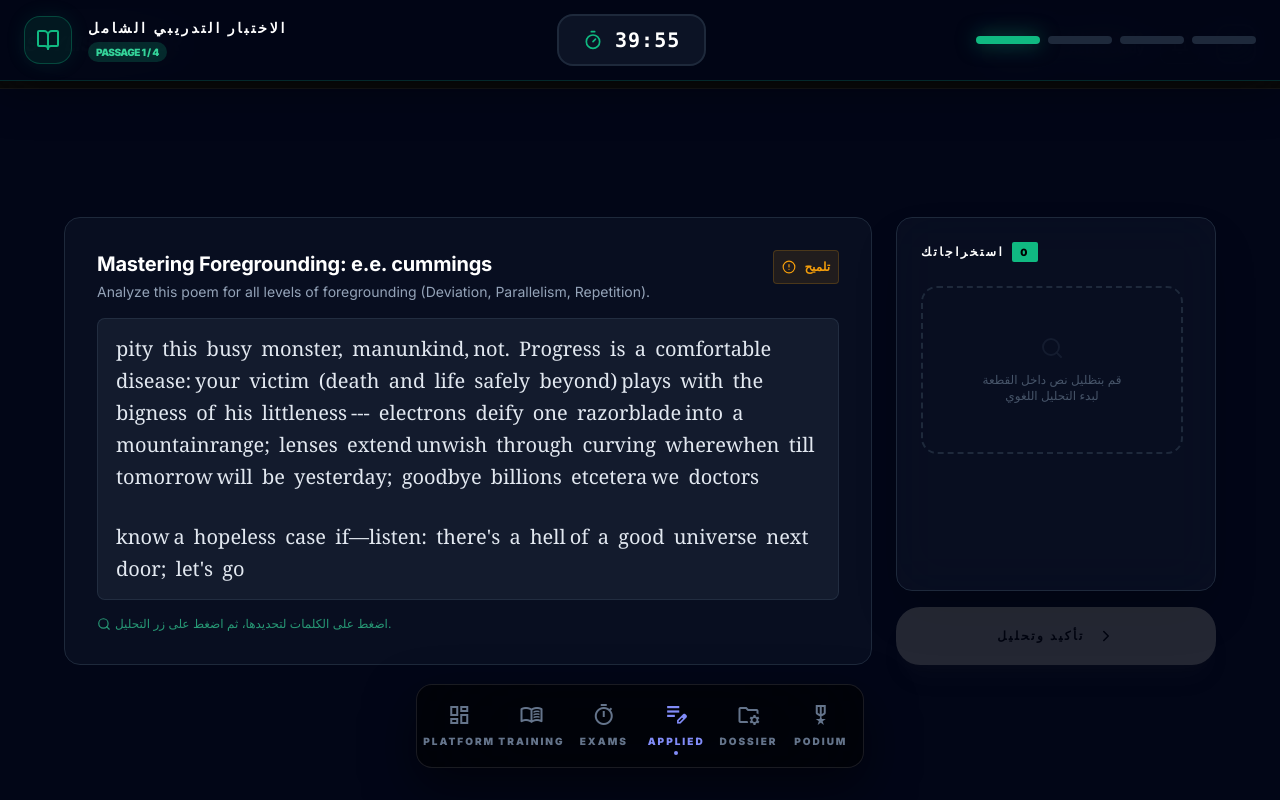
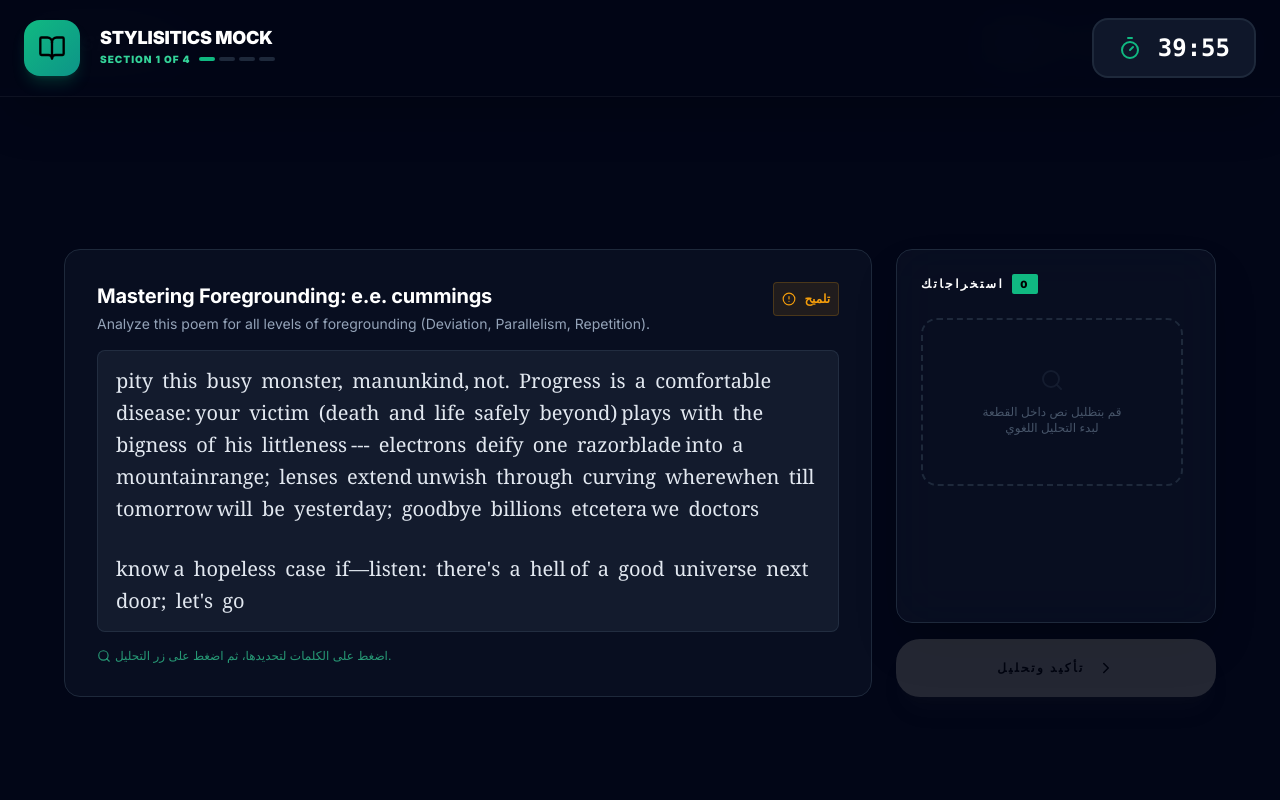
Before and after one commit to aposgda1-stack/SBR-Stylistics-platform, a Next.js app: page /mock-exam in a window 1280 px wide. Shown: the top 800 px of the page. Built offline with nearby package versions, Linux system fonts and the light colour scheme.

Commit message:
feat: redesign next button as creative floating card and fix navbar overlap

```diff
--- a/app/mock-exam/page.js
+++ b/app/mock-exam/page.js
@@ -2,28 +2,32 @@
 import { useState, useEffect } from 'react';
 import { motion, AnimatePresence } from 'framer-motion';
 import InteractivePassage from '@/components/InteractivePassage';
-import { ChevronRight, Award, BookOpen, RefreshCw, Star, Trophy, ArrowRight, Timer } from 'lucide-react';
+import { ChevronRight, Award, BookOpen, RefreshCw, Star, Trophy, ArrowRight, Timer, Zap, Sparkles } from 'lucide-react';
 import Link from 'next/link';
 
 export default function MockExamPage() {
   const [examData, setExamData] = useState([]);
   const [currentIndex, setCurrentIndex] = useState(0);
   const [isFinished, setIsFinished] = useState(false);
-  const [examResults, setExamResults] = useState([]); // <--- هاد السطر كان محذوف بالخطأ
-  const [totalScore, setTotalScore] = useState(0);    // <--- وهذا أيضاً
+  const [examResults, setExamResults] = useState([]);
+  const [totalScore, setTotalScore] = useState(0);
   const [timeLeft, setTimeLeft] = useState(2400); // 40 minutes
 
   useEffect(() => {
+    // Force hide global navbar if it exists
+    const globalNav = document.querySelector('nav');
+    if (globalNav) globalNav.style.display = 'none';
+
     fetch('/api/lecture?id=mock-exam')
       .then(res => res.json())
       .then(data => {
-        if (Array.isArray(data)) {
-          setExamData(data);
-        } else {
-          console.error("Data is not an array:", data);
-        }
+        if (Array.isArray(data)) setExamData(data);
       })
       .catch(err => console.error("Failed to load mock exam data"));
+
+    return () => {
+      if (globalNav) globalNav.style.display = 'block';
+    };
   }, []);
 
   useEffect(() => {
@@ -42,7 +46,10 @@ export default function MockExamPage() {
     const newResults = [...examResults];
     newResults[currentIndex] = { selections, result };
     setExamResults(newResults);
-    console.log("Passage complete recorded for index:", currentIndex);
+    // Smooth scroll to the bottom to see the new button
+    setTimeout(() => {
+      window.scrollTo({ top: document.body.scrollHeight, behavior: 'smooth' });
+    }, 500);
   };
 
   const handleNext = () => {
@@ -71,42 +78,32 @@ export default function MockExamPage() {
         <motion.div
           initial={{ opacity: 0, scale: 0.9 }}
           animate={{ opacity: 1, scale: 1 }}
-          className="max-w-4xl w-full bg-slate-900/50 border border-slate-800 rounded-[32px] p-8 md:p-12 text-center shadow-2xl backdrop-blur-xl"
+          className="max-w-4xl w-full bg-slate-900 border border-slate-700 rounded-[40px] p-12 text-center shadow-[0_0_100px_rgba(16,185,129,0.1)]"
         >
-          <div className="w-24 h-24 bg-emerald-500/20 rounded-full flex items-center justify-center mx-auto mb-6 border-2 border-emerald-500/30">
+          <div className="w-24 h-24 bg-emerald-500/20 rounded-full flex items-center justify-center mx-auto mb-8 border-2 border-emerald-500/30">
             <Trophy className="text-emerald-500" size={48} />
           </div>
-
-          <h1 className="text-4xl md:text-5xl font-black text-white mb-4">
-            {timeLeft <= 0 ? 'انتهى الوقت!' : 'أداء مذهل!'}
-          </h1>
-          <p className="text-slate-400 text-lg mb-8">
-            {timeLeft <= 0 ? 'لقد انتهى الوقت المخصص للاختبار، إليك نتيجتك بناءً على ما قمت بحله.' : 'لقد أتممت الاختبار التدريبي الشامل بنجاح.'}
-          </p>
+          <h1 className="text-5xl font-black text-white mb-4">انتهت الرحلة!</h1>
+          <p className="text-slate-400 text-lg mb-12">إليك تقرير أدائك في الاختبار التجريبي الشامل.</p>
 
           <div className="grid grid-cols-1 md:grid-cols-3 gap-6 mb-12">
-            <div className="bg-slate-800/50 p-6 rounded-2xl border border-slate-700">
-              <p className="text-[10px] uppercase font-black tracking-widest text-slate-500 mb-2">النتيجة النهائية</p>
-              <p className="text-4xl font-black text-emerald-400">{totalScore}%</p>
+            <div className="bg-slate-800/50 p-8 rounded-3xl border border-slate-700">
+              <p className="text-[10px] uppercase font-black tracking-widest text-emerald-500 mb-2">الدقة الإجمالية</p>
+              <p className="text-5xl font-black text-white">{totalScore}%</p>
             </div>
-            <div className="bg-slate-800/50 p-6 rounded-2xl border border-slate-700">
-              <p className="text-[10px] uppercase font-black tracking-widest text-slate-500 mb-2">القطع المكتملة</p>
-              <p className="text-4xl font-black text-white">{examResults.filter(r => r).length}</p>
+            <div className="bg-slate-800/50 p-8 rounded-3xl border border-slate-700">
+              <p className="text-[10px] uppercase font-black tracking-widest text-emerald-500 mb-2">القطع المكتملة</p>
+              <p className="text-5xl font-black text-white">{examResults.filter(r => r).length}</p>
             </div>
-            <div className="bg-slate-800/50 p-6 rounded-2xl border border-slate-700">
-              <p className="text-[10px] uppercase font-black tracking-widest text-slate-500 mb-2">المستوى</p>
-              <p className="text-2xl font-black text-amber-400">{totalScore > 80 ? 'EXPERT' : totalScore > 60 ? 'ADVANCED' : 'PRACTITIONER'}</p>
+            <div className="bg-slate-800/50 p-8 rounded-3xl border border-slate-700">
+              <p className="text-[10px] uppercase font-black tracking-widest text-emerald-500 mb-2">المستوى</p>
+              <p className="text-3xl font-black text-amber-400">{totalScore > 80 ? 'EXPERT' : 'ADVANCED'}</p>
             </div>
           </div>
 
-          <div className="flex flex-col md:flex-row gap-4 justify-center">
-            <Link href="/platform" className="px-8 py-4 bg-emerald-600 hover:bg-emerald-500 text-black font-black uppercase tracking-widest rounded-2xl transition-all flex items-center justify-center gap-2">
-              العودة للمنصة <ArrowRight size={18} />
+          <Link href="/platform" className="inline-flex px-12 py-5 bg-emerald-600 hover:bg-emerald-500 text-black font-black uppercase tracking-widest rounded-2xl transition-all items-center gap-3">
+            العودة للرئيسية <ArrowRight size={20} />
           </Link>
-            <button onClick={() => window.location.reload()} className="px-8 py-4 bg-slate-800 hover:bg-slate-700 text-white font-black uppercase tracking-widest rounded-2xl transition-all flex items-center justify-center gap-2 border border-slate-700">
-              إعادة الاختبار <RefreshCw size={18} />
-            </button>
-          </div>
         </motion.div>
       </div>
     );
@@ -115,48 +112,44 @@ export default function MockExamPage() {
   const currentPassage = examData[currentIndex];
 
   return (
-    <div className="min-h-screen bg-[#020617] text-slate-200">
-      {/* FORCE COVER GLOBAL NAVBAR */}
-      <div className="fixed top-0 left-0 right-0 z-[9999] bg-slate-950/95 backdrop-blur-xl border-b border-emerald-500/20 shadow-[0_0_50px_rgba(0,0,0,0.5)]">
-        <div className="max-w-7xl mx-auto px-6 py-4 flex items-center justify-between h-20">
-          <div className="flex items-center gap-4">
-            <div className="w-12 h-12 bg-emerald-500/10 rounded-2xl flex items-center justify-center border border-emerald-500/30 shadow-[0_0_20px_rgba(16,185,129,0.1)]">
-              <BookOpen className="text-emerald-500" size={24} />
+    <div className="min-h-screen bg-[#020617] text-slate-200 overflow-x-hidden">
+      {/* EXAM HEADER - TOP PRIORITY */}
+      <div className="fixed top-0 left-0 right-0 z-[9999] bg-[#020617]/95 backdrop-blur-xl border-b border-white/5 shadow-2xl">
+        <div className="max-w-7xl mx-auto px-6 h-24 flex items-center justify-between">
+          <div className="flex items-center gap-5">
+            <div className="w-14 h-14 bg-gradient-to-br from-emerald-500 to-teal-600 rounded-2xl flex items-center justify-center shadow-lg shadow-emerald-500/20">
+              <BookOpen className="text-black" size={28} />
             </div>
             <div>
-              <h2 className="text-sm font-black text-white uppercase tracking-[0.2em]">الاختبار التدريبي الشامل</h2>
-              <div className="flex items-center gap-2 mt-1">
-                <span className="text-[10px] bg-emerald-500/20 text-emerald-400 px-2 py-0.5 rounded-full font-black tracking-tighter uppercase">Passage {currentIndex + 1} / {examData.length}</span>
+              <h2 className="text-lg font-black text-white leading-none mb-1">STYLISITICS MOCK</h2>
+              <div className="flex items-center gap-2">
+                <span className="text-[10px] font-black uppercase tracking-widest text-emerald-400">Section {currentIndex + 1} of {examData.length}</span>
+                <div className="flex gap-1">
+                  {examData.map((_, i) => (
+                    <div key={i} className={`h-1 w-4 rounded-full ${i === currentIndex ? 'bg-emerald-500' : i < currentIndex ? 'bg-emerald-900' : 'bg-slate-800'}`} />
+                  ))}
+                </div>
               </div>
             </div>
           </div>
 
-          <div className={`flex items-center gap-3 px-6 py-2.5 rounded-2xl border-2 transition-all duration-500 ${timeLeft < 300 ? 'bg-rose-500/20 border-rose-500 shadow-[0_0_30px_rgba(244,63,94,0.2)]' : 'bg-slate-900/80 border-slate-800'}`}>
-             <Timer className={`${timeLeft < 300 ? 'text-rose-400 animate-pulse' : 'text-emerald-500'}`} size={20} />
-             <span className={`text-xl font-black font-mono tracking-wider ${timeLeft < 300 ? 'text-rose-400' : 'text-white'}`}>
+          <div className={`flex items-center gap-4 px-6 py-3 rounded-2xl border-2 transition-all duration-700 ${timeLeft < 300 ? 'bg-rose-500/20 border-rose-500 shadow-[0_0_40px_rgba(244,63,94,0.3)]' : 'bg-slate-900 border-slate-800'}`}>
+             <Timer className={timeLeft < 300 ? 'text-rose-500 animate-pulse' : 'text-emerald-500'} size={24} />
+             <span className={`text-2xl font-black font-mono ${timeLeft < 300 ? 'text-rose-500' : 'text-white'}`}>
                 {formatTime(timeLeft)}
              </span>
-          </div>
-
-          <div className="hidden lg:flex items-center gap-2">
-            {examData.map((_, i) => (
-              <div
-                key={i}
-                className={`h-2 w-16 rounded-full transition-all duration-700 ${i === currentIndex ? 'bg-emerald-500 shadow-[0_0_20px_rgba(16,185,129,0.5)]' : i < currentIndex ? 'bg-emerald-800/50' : 'bg-slate-800'}`}
-              />
-            ))}
           </div>
         </div>
       </div>
 
-      <main className="pt-32 pb-40 px-4 md:px-8 relative z-10">
+      <main className="pt-40 pb-60 px-4 md:px-12 max-w-7xl mx-auto">
         <AnimatePresence mode="wait">
           <motion.div
             key={currentIndex}
-            initial={{ opacity: 0, x: 20 }}
-            animate={{ opacity: 1, x: 0 }}
-            exit={{ opacity: 0, x: -20 }}
-            className="w-full max-w-7xl mx-auto"
+            initial={{ opacity: 0, scale: 0.98 }}
+            animate={{ opacity: 1, scale: 1 }}
+            exit={{ opacity: 0, scale: 1.02 }}
+            transition={{ duration: 0.5, ease: "circOut" }}
           >
             <InteractivePassage
               data={currentPassage}
@@ -164,20 +157,43 @@ export default function MockExamPage() {
               isExamMode={true}
             />
 
+            {/* CREATIVE NEXT BUTTON CARD */}
+            <AnimatePresence>
               {examResults[currentIndex] && (
                 <motion.div
-                initial={{ opacity: 0, y: 20 }}
+                  initial={{ opacity: 0, y: 100 }}
                   animate={{ opacity: 1, y: 0 }}
-                className="mt-12 flex justify-center pb-20"
+                  className="fixed bottom-10 left-0 right-0 z-[1000] px-6"
                 >
+                  <div className="max-w-xl mx-auto bg-slate-900/90 backdrop-blur-2xl border border-emerald-500/30 p-1 rounded-3xl shadow-[0_20px_50px_rgba(0,0,0,0.5),0_0_30px_rgba(16,185,129,0.1)] flex items-center justify-between overflow-hidden">
+                    <div className="flex items-center gap-4 px-6">
+                      <div className="w-12 h-12 bg-emerald-500 rounded-full flex items-center justify-center text-black">
+                        <Zap size={24} />
+                      </div>
+                      <div>
+                        <p className="text-[10px] font-black uppercase tracking-widest text-emerald-500">تم الانتهاء بنجاح</p>
+                        <p className="text-sm font-bold text-white">جاهز للمرحلة التالية؟</p>
+                      </div>
+                    </div>
+
                     <button
                       onClick={handleNext}
-                  className="px-12 py-5 bg-emerald-600 hover:bg-emerald-500 text-black font-black uppercase tracking-[0.2em] rounded-2xl transition-all flex items-center gap-4 shadow-2xl shadow-emerald-900/40 hover:scale-105 active:scale-95"
+                      className="group relative px-8 py-5 bg-emerald-500 hover:bg-emerald-400 text-black font-black uppercase tracking-widest text-xs rounded-2xl transition-all overflow-hidden"
                     >
-                  {currentIndex === examData.length - 1 ? 'عرض النتيجة النهائية' : `القطعة التالية: ${examData[currentIndex+1]?.title || ''}`} <ChevronRight size={24} />
+                      <motion.div
+                        animate={{ x: [-100, 200] }}
+                        transition={{ duration: 1.5, repeat: Infinity, ease: "linear" }}
+                        className="absolute inset-0 bg-gradient-to-r from-transparent via-white/40 to-transparent skew-x-12"
+                      />
+                      <span className="relative flex items-center gap-2">
+                        {currentIndex === examData.length - 1 ? 'إنهاء وحفظ' : 'القطعة التالية'}
+                        <ChevronRight className="group-hover:translate-x-1 transition-transform" />
+                      </span>
                     </button>
+                  </div>
                 </motion.div>
               )}
+            </AnimatePresence>
           </motion.div>
         </AnimatePresence>
       </main>
```
Lines whose indentation alone changed are shown as unchanged.
